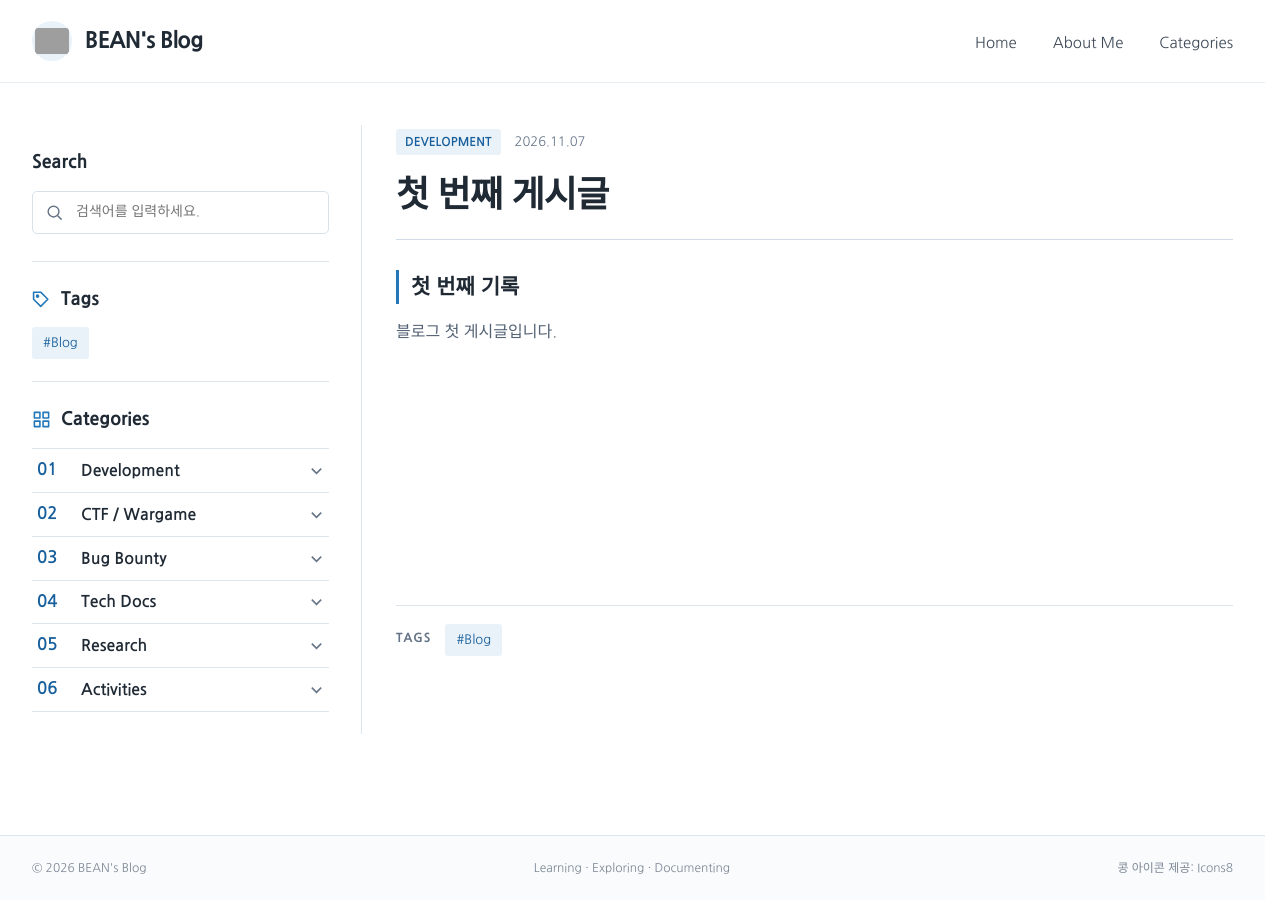
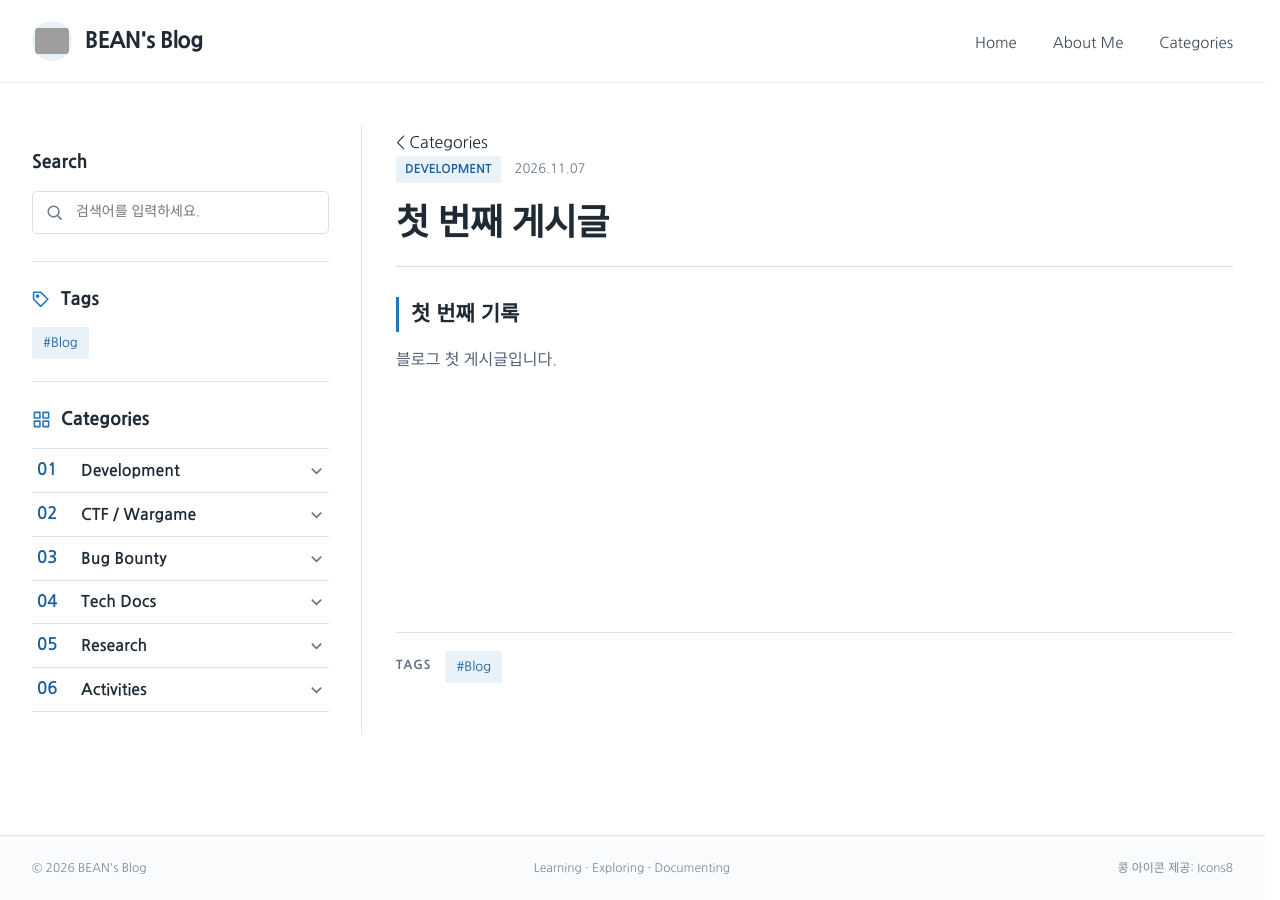
Before and after one commit to BEAN-CMD418/bean-cmd418.github.io, a Jekyll site: the page built from _posts/2026-11-08-first-post.md, in a window 1280 px wide. Built offline with Jekyll 4.4.1, drawn with Linux system fonts in a browser that asks for light colours; some web fonts are replaced; grey boxes are pictures that could not be loaded.

Commit message:
Add Categories back link to posts

```diff
--- a/_layouts/post.html
+++ b/_layouts/post.html
@@ -4,6 +4,7 @@ layout: default
 <div class="post-page-grid">
   {% include blog-sidebar.html hide_profile=true %}
   <article class="post-article">
+    <a class="post-category-back-link" href="{{ '/categories/' | relative_url }}">&lt; Categories</a>
     {% assign post_category = page.categories | first %}
     {% assign category_label = post_category | replace: '-', ' ' | capitalize %}
     {% assign category_url = nil %}
```
